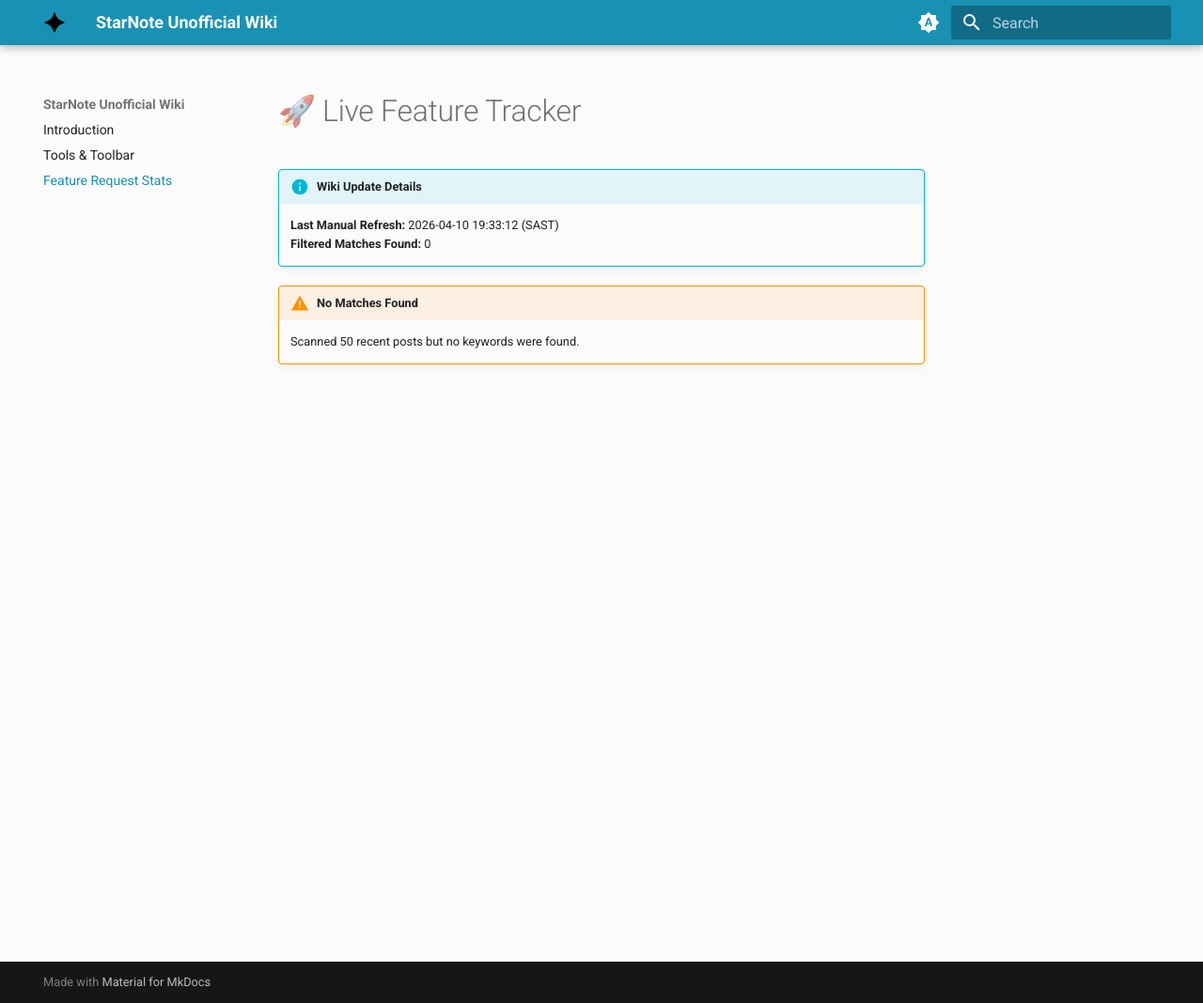
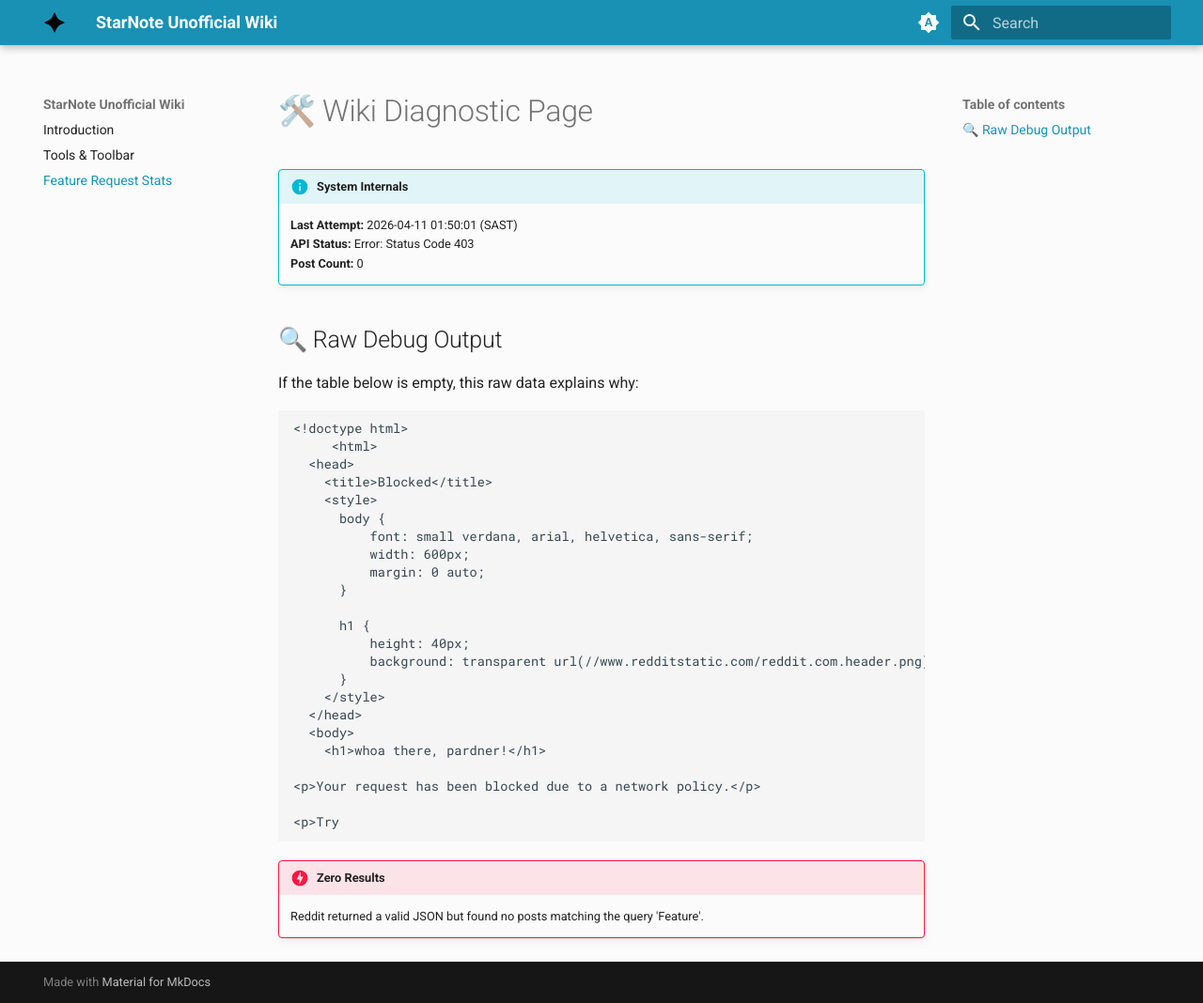
Before and after one commit to NakoTurtle/StarNote-Unofficial-Wiki, an MkDocs documentation site: the page built from docs/features.md, in a window 1280 px wide and 1068 px high. Shown: the whole window at 94% size. Built offline with MkDocs 1.6.1 and Material for MkDocs 9.7.7, drawn with Linux system fonts in a browser that asks for light colours.

Commit message:
Auto-update: Latest Reddit Metrics

````diff
--- a/docs/features.md
+++ b/docs/features.md
@@ -1,8 +1,37 @@
-# 🚀 Live Feature Tracker
+# 🛠️ Wiki Diagnostic Page
 
-!!! info "Wiki Update Details"
-    **Last Manual Refresh:** 2026-04-10 19:33:12 (SAST)
-    **Filtered Matches Found:** 0
+!!! info "System Internals"
+    **Last Attempt:** 2026-04-11 01:50:01 (SAST)
+    **API Status:** Error: Status Code 403
+    **Post Count:** 0
 
-!!! warning "No Matches Found"
-    Scanned 50 recent posts but no keywords were found.
+## 🔍 Raw Debug Output
+If the table below is empty, this raw data explains why:
+```text
+<!doctype html>
+     <html>
+  <head>
+    <title>Blocked</title>
+    <style>
+      body {
+          font: small verdana, arial, helvetica, sans-serif;
+          width: 600px;
+          margin: 0 auto;
+      }
+
+      h1 {
+          height: 40px;
+          background: transparent url(//www.redditstatic.com/reddit.com.header.png) no-repeat scroll top right;
+      }
+    </style>
+  </head>
+  <body>
+    <h1>whoa there, pardner!</h1>
+
+<p>Your request has been blocked due to a network policy.</p>
+
+<p>Try
+```
+
+!!! danger "Zero Results"
+    Reddit returned a valid JSON but found no posts matching the query 'Feature'.
````
